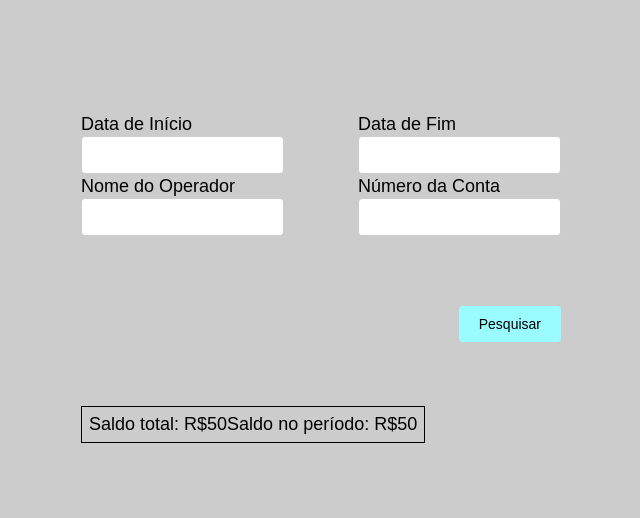
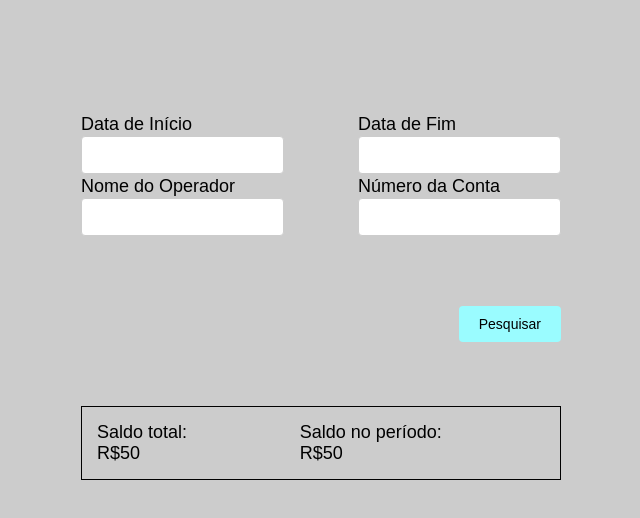
Before and after one commit to JeanFurman/frontendReact, a React (Create React App) app: page / in a window 1280 px wide. Shown: the top 518 px of the page, without its empty margins (319-959 px from the left). Built offline with nearby package versions, Linux system fonts and the light colour scheme.

Commit message:
Atualizando css do saldo

```diff
--- a/src/components/Saldo.module.css
+++ b/src/components/Saldo.module.css
@@ -1,5 +1,9 @@
 .saldo {
     display: flex;
-    justify-content: space-between;
     font-size: 18px;
+    padding: 8px;
 }
+
+.saldo p{
+    padding-right: 5em;
+}
```
